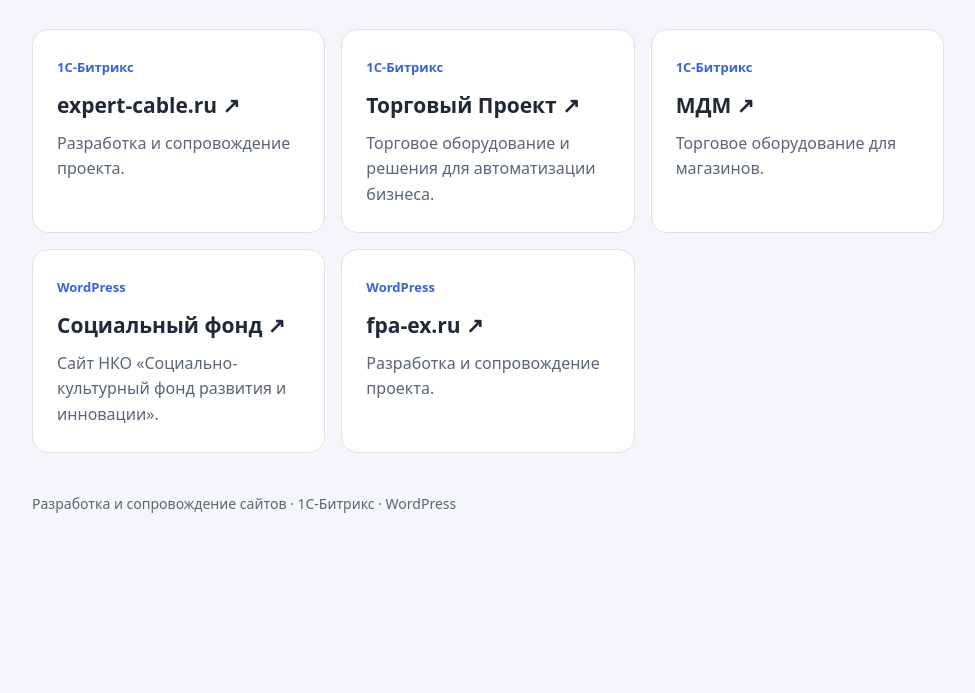
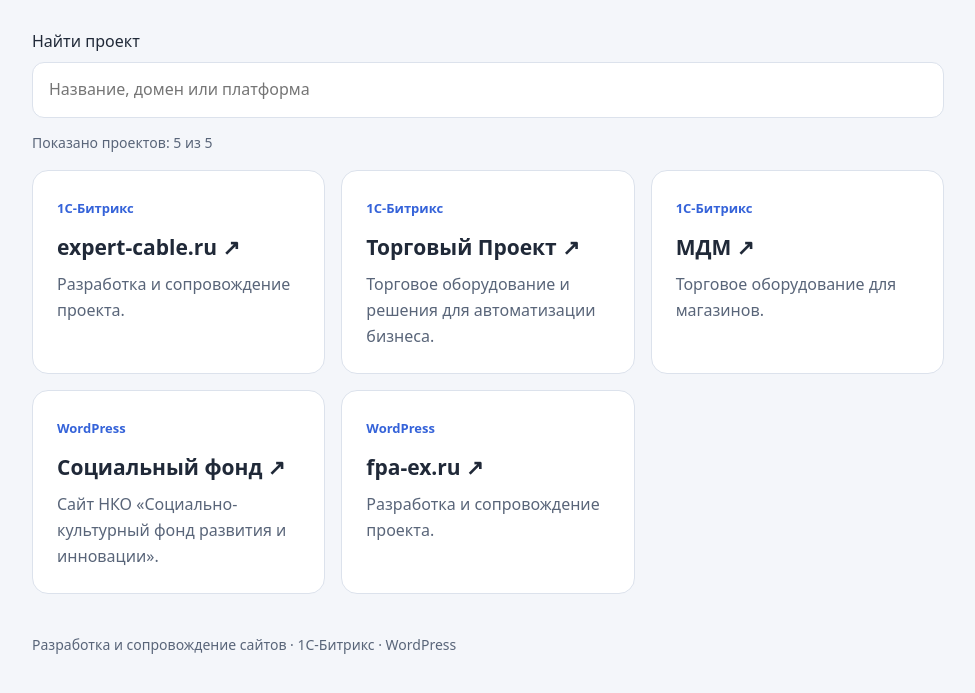
Before and after one commit to tzen-ru/links, a plain HTML site: page index.html in a window 1280 px wide. Shown: the part 185-878 px from the top of the page, without its empty margins (152-1127 px from the left). Before the commit the page ends 800 px from the top, so only its background shows below. Drawn offline with Linux system fonts and the light colour scheme.

Commit message:
Добавить поиск по проектам

```diff
--- a/index.html
+++ b/index.html
@@ -83,6 +83,27 @@
       color: #596579;
       font-size: 14px;
     }
+    #project-search {
+  display: block;
+  width: 100%;
+  margin-top: 8px;
+  padding: 14px 16px;
+  border: 1px solid #dce2ec;
+  border-radius: 12px;
+  background: white;
+  color: #202938;
+  font: inherit;
+}
+
+#project-search:focus-visible {
+  outline: 3px solid #3563d9;
+  outline-offset: 2px;
+}
+
+#search-status {
+  color: #596579;
+  font-size: 14px;
+}
   </style>
 </head>
   <body>
@@ -92,7 +113,14 @@
     Мои проекты на 1С-Битрикс и WordPress.
     Разрабатываю сайты, поддерживаю их работу и развиваю функциональность.
   </p>
-
+<label for="project-search">Найти проект</label>
+<input
+  id="project-search"
+  type="search"
+  placeholder="Название, домен или платформа"
+  autocomplete="off"
+>
+<p id="search-status" role="status"></p>
   <ul class="links">
     <li>
       <a class="card" href="https://expert-cable.ru/">
@@ -141,5 +169,43 @@
 
   <footer>Разработка и сопровождение сайтов · 1С-Битрикс · WordPress</footer>
 </main>
+    <script>
+  const search = document.querySelector("#project-search");
+  const status = document.querySelector("#search-status");
+
+  const normalize = (text) =>
+    text.toLocaleLowerCase("ru").replaceAll("ё", "е").trim();
+
+  const projects = [...document.querySelectorAll(".links > li")]
+    .map((item) => {
+      const link = item.querySelector("a");
+
+      return {
+        item,
+        text: normalize(
+          item.textContent + " " + link.getAttribute("href")
+        )
+      };
+    });
+
+  function filterProjects() {
+    const words = normalize(search.value).split(/\s+/).filter(Boolean);
+    let visibleCount = 0;
+
+    projects.forEach(({ item, text }) => {
+      const matches = words.every((word) => text.includes(word));
+      item.hidden = !matches;
+
+      if (matches) visibleCount++;
+    });
+
+    status.textContent = visibleCount
+      ? `Показано проектов: ${visibleCount} из ${projects.length}`
+      : "Ничего не найдено. Попробуйте другое название или платформу.";
+  }
+
+  search.addEventListener("input", filterProjects);
+  filterProjects();
+</script>
 </body>
 </html>
```
